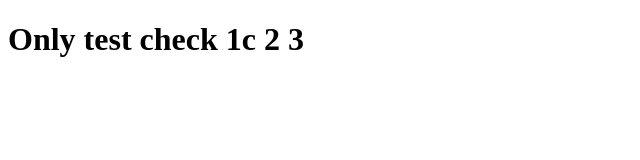
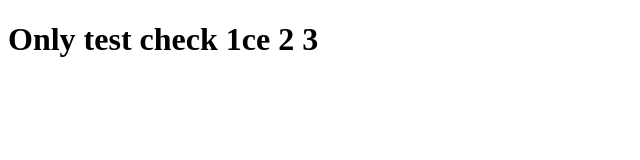
Before and after one commit to umbrellait-Ilya-Zverev/test-github-integration, a plain HTML site: page index.html in a window 1280 px wide. Shown: the full height of the page, 0-640 px from the left. Drawn offline with Linux system fonts and the light colour scheme.

Commit message:
check webhook

```diff
--- a/index.html
+++ b/index.html
@@ -5,6 +5,6 @@
     <title>Title</title>
 </head>
 <body>
-<h1>Only test check 1c 2 3</h1>
+<h1>Only test check 1ce 2 3</h1>
 </body>
 </html>
```
